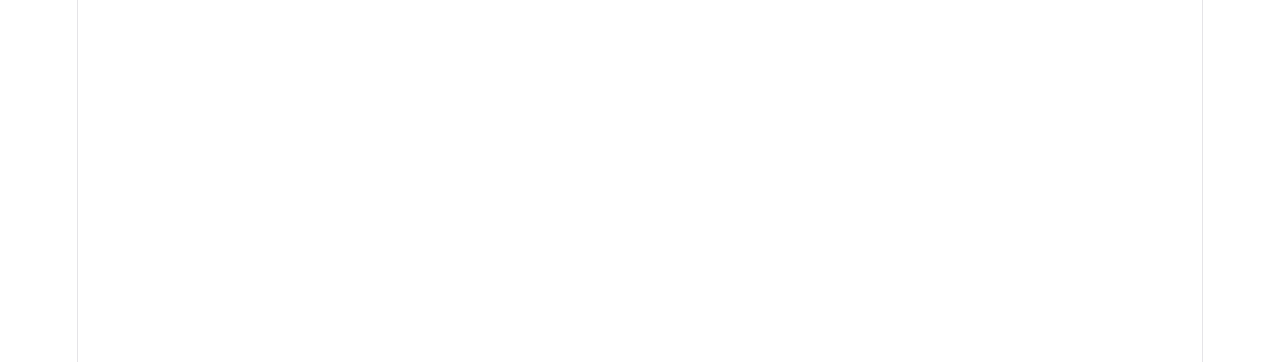
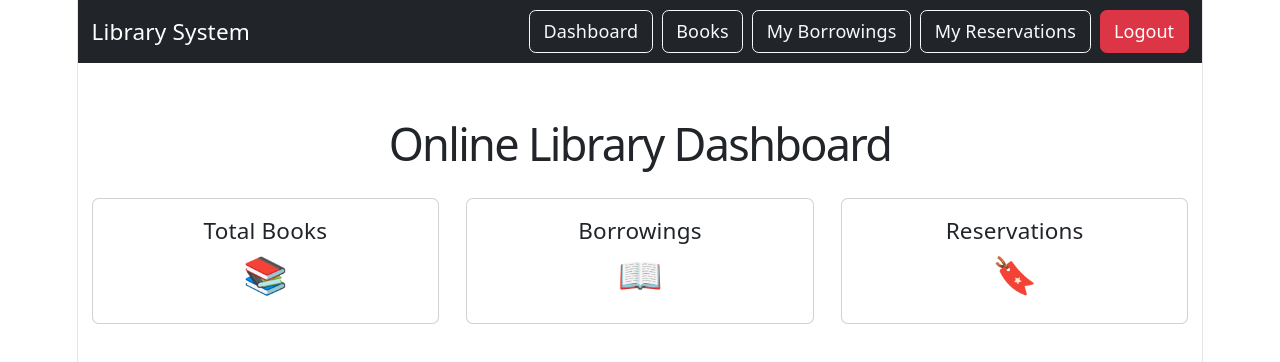
Before and after one commit to NegarAjam/online-library-system, a React app in the folder frontend/: page /dashboard in a window 1280 px wide. Before the commit this address had no page. Shown: the top 362 px of the page. Built offline with nearby package versions, Linux system fonts and the light colour scheme; the HTML template or start-up script is replaced by a standard one.

Commit message:
Add dashboard navigation and logout

```diff
--- a/frontend/src/App.jsx
+++ b/frontend/src/App.jsx
@@ -4,6 +4,7 @@
 import BooksPage from "./pages/BooksPage";
 import MyBorrowingsPage from "./pages/MyBorrowingsPage";
 import MyReservationsPage from "./pages/MyReservationsPage";
+import DashboardPage from "./pages/DashboardPage";
 
 function App() {
   return (
@@ -19,6 +20,11 @@
           path="/my-reservations"
           element={<MyReservationsPage />}
         />
+        <Route
+        path="/dashboard"
+        element={<DashboardPage />}
+        />
+
       </Routes>
     </BrowserRouter>
   );
--- a/frontend/src/components/Navbar.jsx
+++ b/frontend/src/components/Navbar.jsx
@@ -1,18 +1,33 @@
-import { Link } from "react-router-dom";
+import { Link, useNavigate } from "react-router-dom";
 
 function Navbar() {
+  const navigate = useNavigate();
+
+  const handleLogout = () => {
+    localStorage.removeItem("access");
+    localStorage.removeItem("refresh");
+
+    navigate("/");
+  };
+
   return (
     <nav className="navbar navbar-dark bg-dark">
       <div className="container">
-
         <Link
           className="navbar-brand"
-          to="/books"
+          to="/dashboard"
         >
           Library System
         </Link>
 
         <div>
+          <Link
+            className="btn btn-outline-light me-2"
+            to="/dashboard"
+          >
+            Dashboard
+          </Link>
+
           <Link
             className="btn btn-outline-light me-2"
             to="/books"
@@ -21,20 +36,26 @@
           </Link>
 
           <Link
-            className="btn btn-outline-light"
+            className="btn btn-outline-light me-2"
             to="/my-borrowings"
           >
             My Borrowings
           </Link>
 
           <Link
-            className="btn btn-outline-light ms-2"
+            className="btn btn-outline-light me-2"
             to="/my-reservations"
-            >
+          >
             My Reservations
           </Link>
+
+          <button
+            className="btn btn-danger"
+            onClick={handleLogout}
+          >
+            Logout
+          </button>
         </div>
-
       </div>
     </nav>
   );
--- /dev/null
+++ b/frontend/src/pages/DashboardPage.jsx
@@ -0,0 +1,64 @@
+import { Link } from "react-router-dom";
+import Navbar from "../components/Navbar";
+
+function DashboardPage() {
+  return (
+    <>
+      <Navbar />
+
+      <div className="container mt-5">
+        <h1 className="mb-4 text-center">
+          Online Library Dashboard
+        </h1>
+
+        <div className="row">
+
+          <div className="col-md-4">
+            <Link
+              to="/books"
+              className="text-decoration-none text-dark"
+            >
+              <div className="card">
+                <div className="card-body text-center">
+                  <h5>Total Books</h5>
+                  <h2>📚</h2>
+                </div>
+              </div>
+            </Link>
+          </div>
+
+          <div className="col-md-4">
+            <Link
+              to="/my-borrowings"
+              className="text-decoration-none text-dark"
+            >
+              <div className="card">
+                <div className="card-body text-center">
+                  <h5>Borrowings</h5>
+                  <h2>📖</h2>
+                </div>
+              </div>
+            </Link>
+          </div>
+
+          <div className="col-md-4">
+            <Link
+              to="/my-reservations"
+              className="text-decoration-none text-dark"
+            >
+              <div className="card">
+                <div className="card-body text-center">
+                  <h5>Reservations</h5>
+                  <h2>🔖</h2>
+                </div>
+              </div>
+            </Link>
+          </div>
+
+        </div>
+      </div>
+    </>
+  );
+}
+
+export default DashboardPage;
--- a/frontend/src/pages/LoginPage.jsx
+++ b/frontend/src/pages/LoginPage.jsx
@@ -19,7 +19,7 @@
 
       alert("Login successful");
 
-      navigate("/books");
+      navigate("/dashboard");
 
     } catch (error) {
         console.log("ERROR:", error);
```
